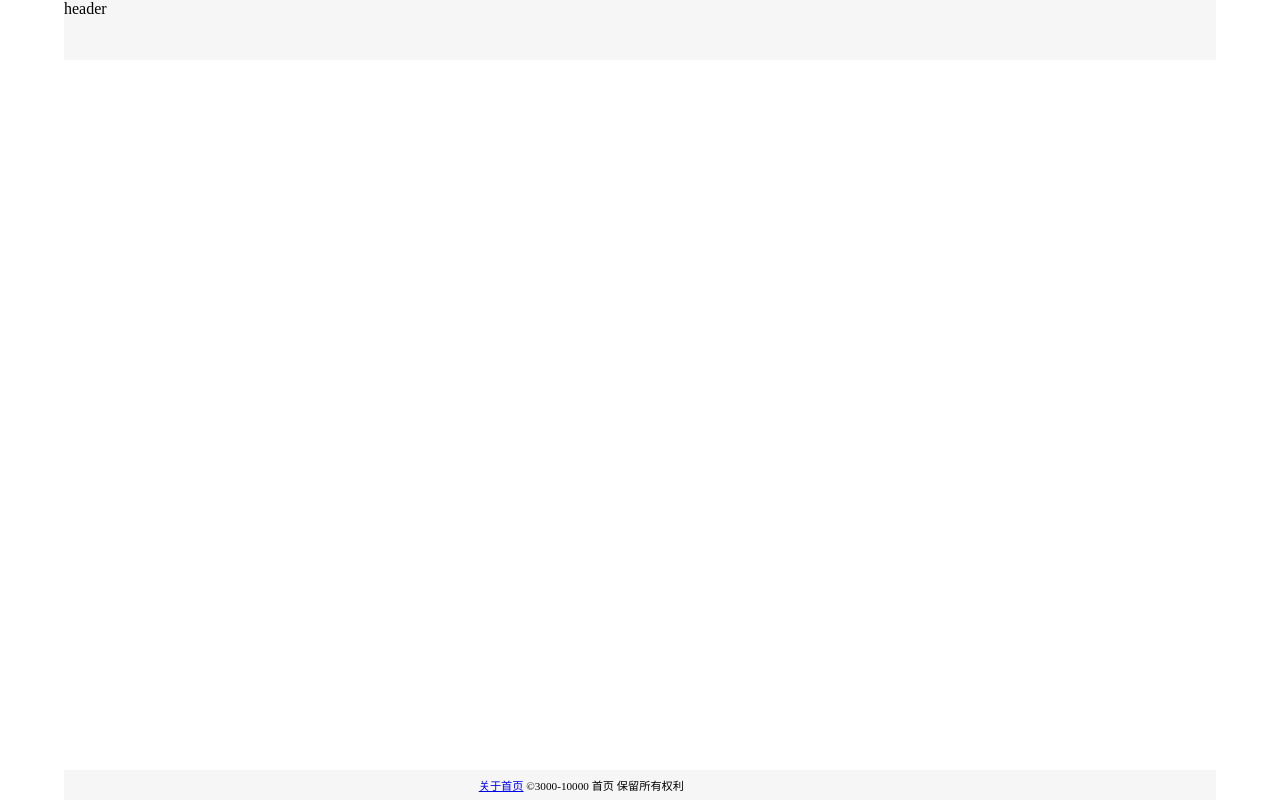
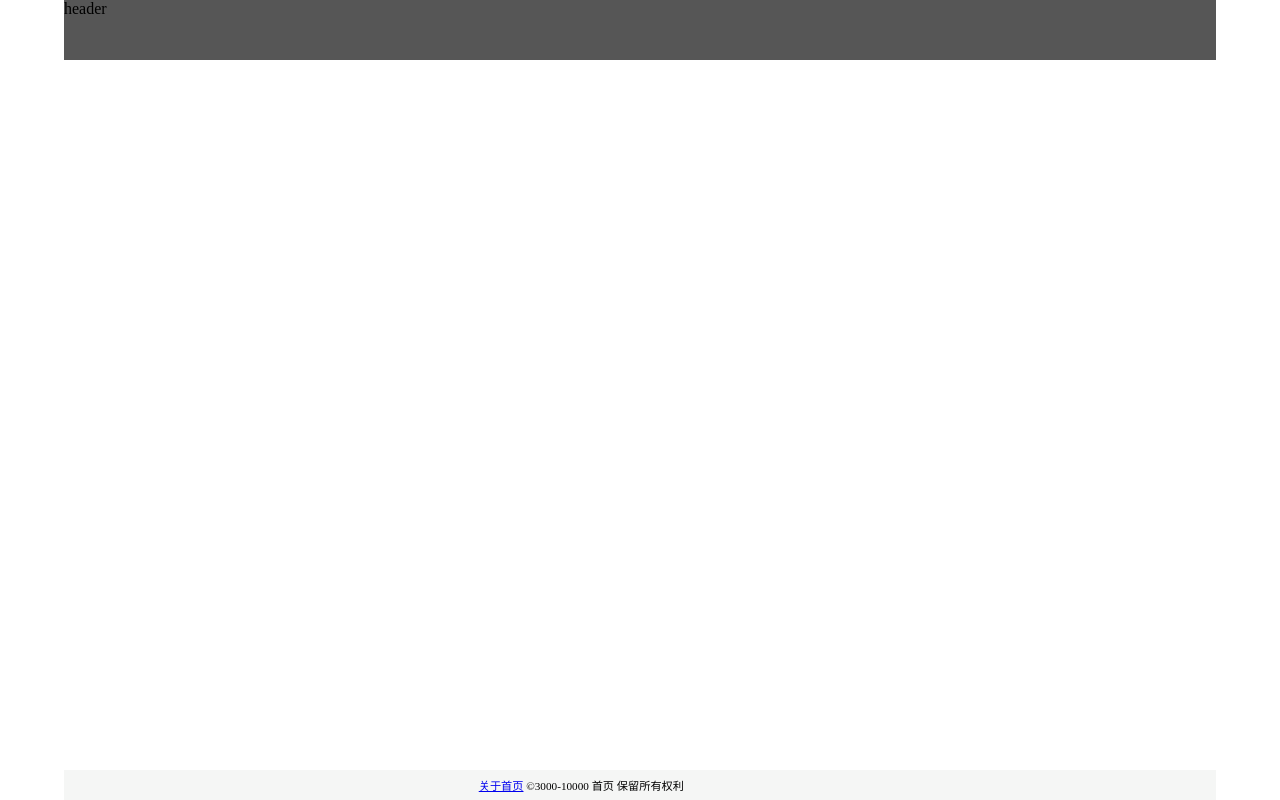
Before and after one commit to wzx-xle/PictureSpider, a website: page web/www/index.html in a window 1280 px wide. Drawn offline with Linux system fonts and the light colour scheme.

Commit message:
1、修改首页头部半透明悬浮

```diff
--- a/web/www/css/index.css
+++ b/web/www/css/index.css
@@ -17,7 +17,7 @@ body {
     height: 60px;
     position: fixed;
     top: 0px;
-    background-color: #F5F6F5;
+    background-color: rgba(44, 44, 44, 0.8);
     width: 90%;
 }
 
```
